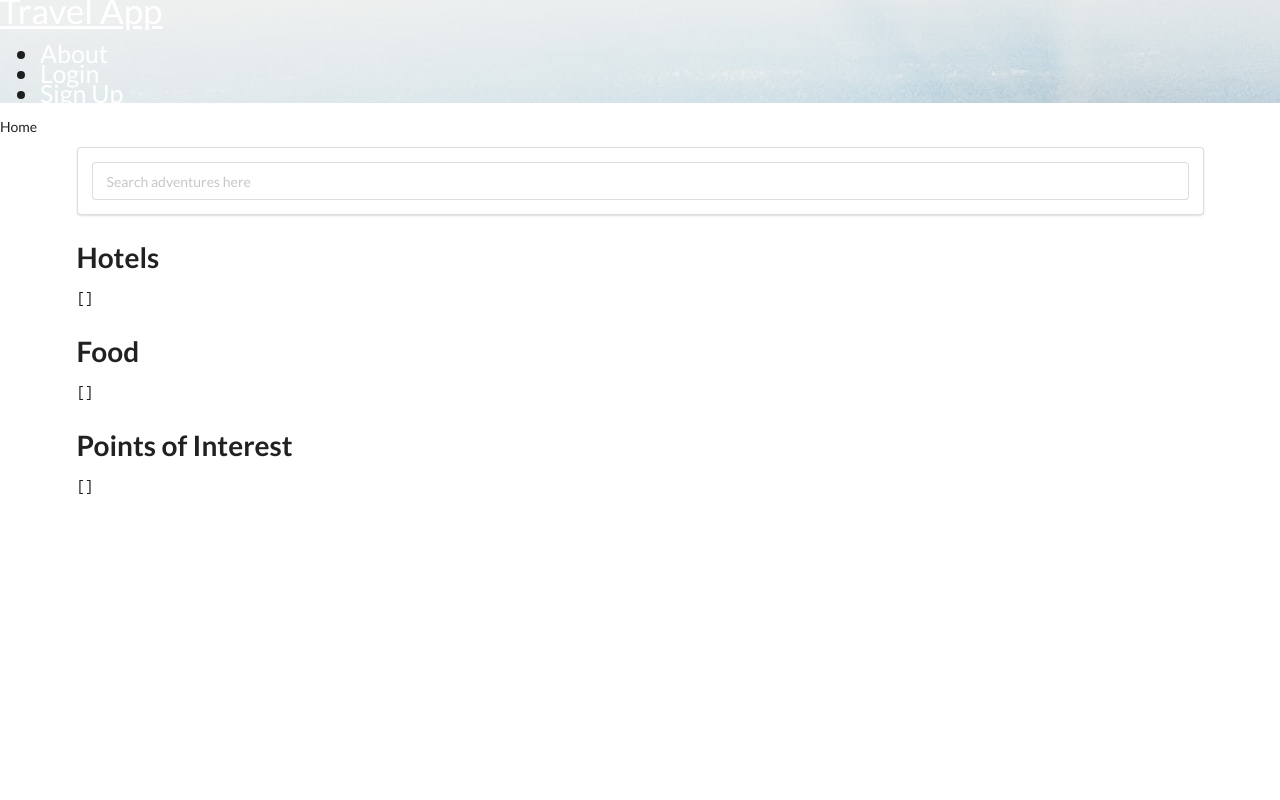
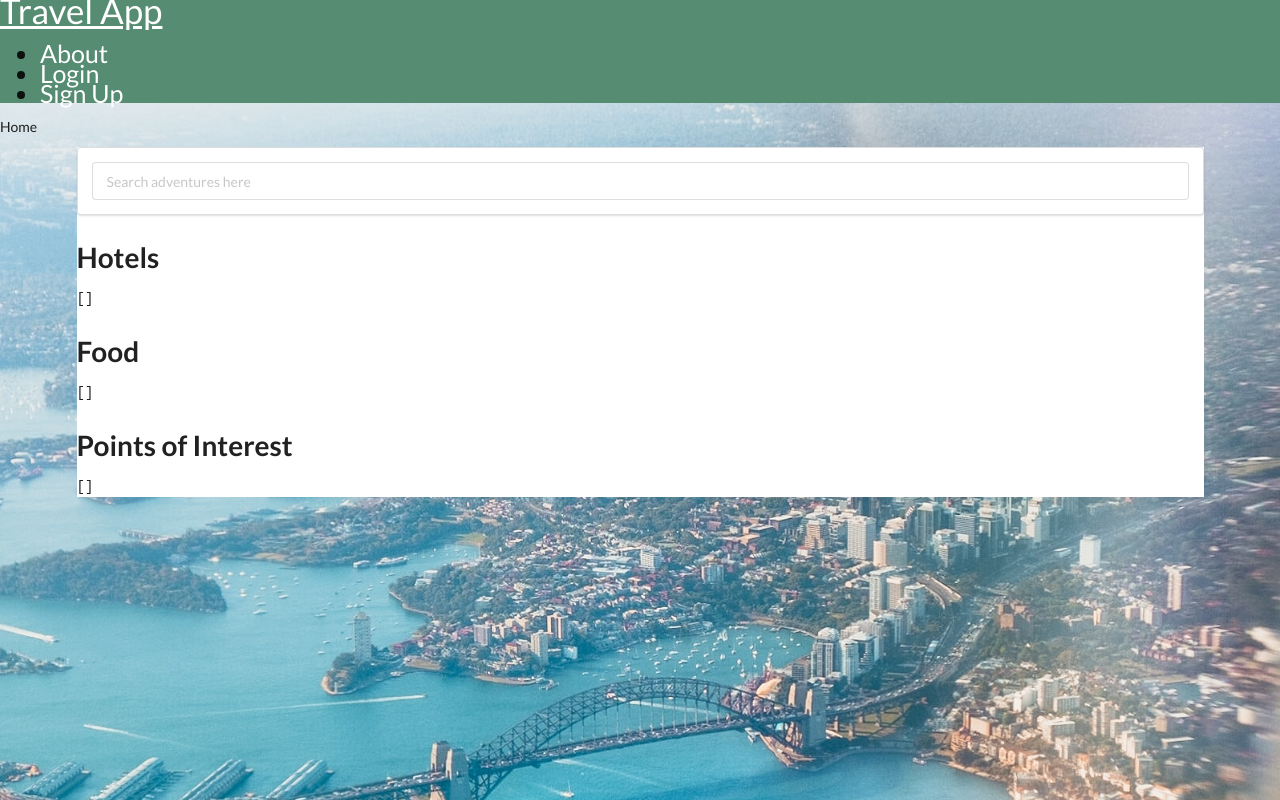
Before and after one commit to Vsmith408/Project3-client, a React (Create React App) app: page / in a window 1280 px wide. Built offline with nearby package versions, Linux system fonts and the light colour scheme.

Commit message:
updates for the image background

```diff
--- a/src/components/App.css
+++ b/src/components/App.css
@@ -1,3 +1,4 @@
-.container {
-  background-image: url(../Images/leio-mclaren-leiomclaren-com-ImhjEeh7pZg-unsplash.jpg);
+body {
+  background-image: url(../Images/background-image.jpg);
+  background-size: cover;
 }
--- a/src/components/HomePage.js
+++ b/src/components/HomePage.js
@@ -1,4 +1,5 @@
 import React from 'react'
+
 
 export default function Home() {
     return (
```
Also changed, not shown: src/components/Form/index.js (+27 -27 lines), src/Images/background-image.jpg (renamed from src/Images/leio-mclaren-leiomclaren-com-ImhjEeh7pZg-unsplash.jpg), 1 other file (tests, documents, lock files or other folders).
